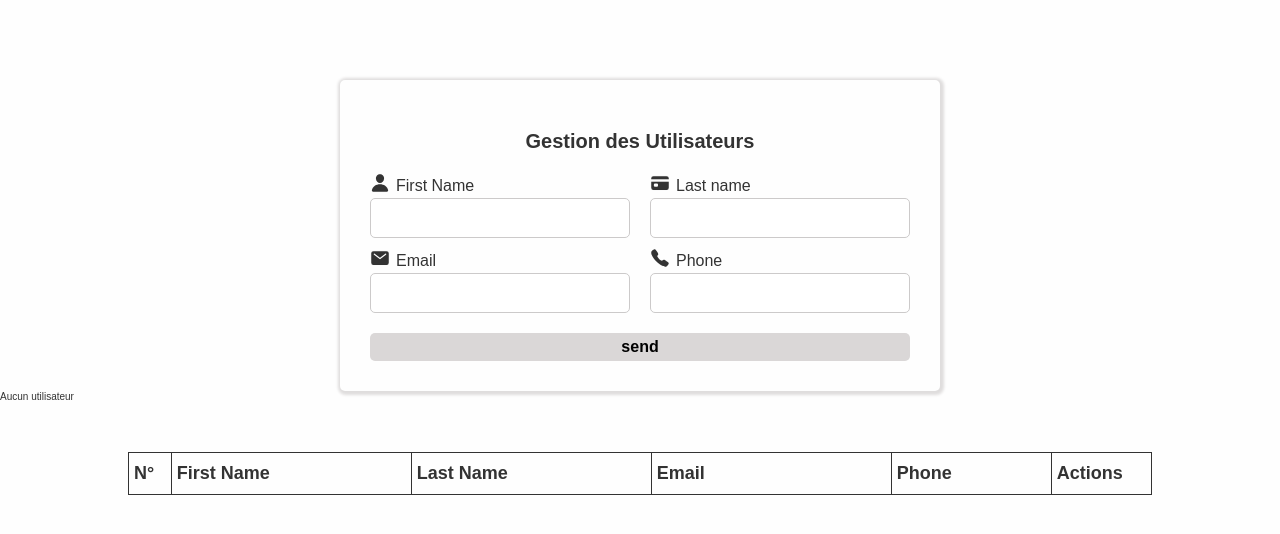
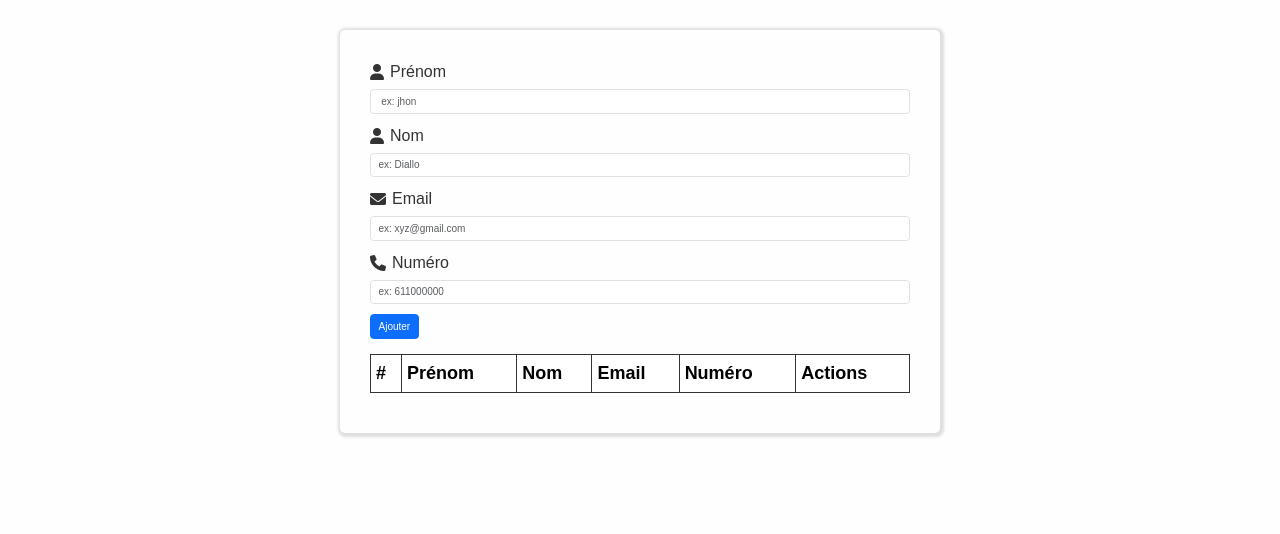
Before and after one commit to Ibrvhima/gistion.utilsateur, a plain HTML site: page index.html in a window 1280 px wide. Drawn offline with nearby package versions, Linux system fonts and the light colour scheme.

Commit message:
Mise à jour du design

```diff
--- a/index.html
+++ b/index.html
@@ -1,67 +1,76 @@
 <!DOCTYPE html>
-<html lang="en">
+<html lang="fr">
 <head>
-    <meta charset="UTF-8" />
-    <meta name="viewport" content="width=device-width, initial-scale=1.0" />
-    <link rel="stylesheet" href="style.css" />
-    <title>Users</title>
+  <meta charset="UTF-8">
+  <meta name="viewport" content="width=device-width, initial-scale=1.0">
+  <title>Gestion des utilisateurs</title>
+  <!-- Ajout de Bootstrap -->
+  <link href="https://cdn.jsdelivr.net/npm/bootstrap@5.3.0-alpha1/dist/css/bootstrap.min.css" rel="stylesheet">
+  <link rel="stylesheet" href="style.css"> <!-- Si tu veux ajouter du style personnalisé -->
+  <!-- Ajout de FontAwesome pour les icônes -->
+  <link href="https://cdnjs.cloudflare.com/ajax/libs/font-awesome/6.0.0-beta3/css/all.min.css" rel="stylesheet">
 </head>
 <body>
-    <div class="container">
-      <h1 class="heading_primary">Gestion des Utilisateurs</h1>
-      <form action="" class="formulaire">
-        <div class="champ1">
-          <div class="nom">
-            <label for="First_name"> <span><ion-icon name="person"></ion-icon></span> First Name</label>
-            <input type="text" class="fname" required autofocus />
-          </div>
-          <div class="nom">
-            <label for="Last_name"><span><ion-icon name="card"></ion-icon></span> Last name</label>
-            <input type="text" class="lname" required/>
-          </div>
-        </div>
-        <div class="champ2">
-          <div class="nom">
-            <label for="Email"><span><ion-icon name="mail"></ion-icon></span> Email</label>
-            <input type="email" class="email"  required />
+
+  <div class="container mt-5">
+    <!-- Message lorsqu'il n'y a pas d'utilisateurs -->
+    <div id="noUserMessage" class="alert alert-warning" style="display: none;">
+      Aucune donnée disponible.
     </div>
 
-          <div class="nom">
-            <label for="Contact"><span><ion-icon name="call"></ion-icon></span> Phone</label>
-            <input type="text" id="number-input" max.length="9" class="contact" required />
+    <!-- Formulaire -->
+    <form class="formulaire">
+      <div class="mb-3">
+        <label for="fname" class="form-label">
+          <i class="fas fa-user"></i> Prénom
+        </label>
+        <input type="text" id="fname" class="form-control fname" placeholder=" ex: jhon">
       </div>
+
+      <div class="mb-3">
+        <label for="lname" class="form-label">
+          <i class="fas fa-user"></i> Nom
+        </label>
+        <input type="text" id="lname" class="form-control lname" placeholder="ex: Diallo">
       </div>
-        <button type="submit" class="button_send">send</button>
+
+      <div class="mb-3">
+        <label for="email" class="form-label">
+          <i class="fas fa-envelope"></i> Email
+        </label>
+        <input type="email" id="email" class="form-control email" placeholder="ex: xyz@gmail.com">
+      </div>
+
+      <div class="mb-3">
+        <label for="contact" class="form-label">
+          <i class="fas fa-phone"></i> Numéro
+        </label>
+        <input type="text" id="contact" class="form-control contact" placeholder="ex: 611000000">
+      </div>
+
+      <button type="submit" class="btn btn-primary">Ajouter</button>
     </form>
-    </div>
-    <p id="noUserMessage">Aucun utilisateur</p>
 
-    <div class="tableau">
-      <table>
+    <!-- Tableau des utilisateurs -->
+    <table class="table table-striped mt-4 userTable">
       <thead>
         <tr>
-            <th class="number">N°</th>
-            <th class="th_fname">First Name</th>
-            <th class="th_lname">Last Name</th>
-            <th class="th_email">Email</th>
-            <th class="th_phone">Phone</th>
-            <th class="actions">Actions</th>
+          <th>#</th>
+          <th>Prénom</th>
+          <th>Nom</th>
+          <th>Email</th>
+          <th>Numéro</th>
+          <th>Actions</th>
         </tr>
       </thead>
-        <tbody class="userTable hidden"></tbody>
+      <tbody>
+        <!-- Les lignes seront ajoutées ici -->
+      </tbody>
     </table>
   </div>
 
-
-
-    <script
-      type="module"
-      src="https://unpkg.com/ionicons@7.1.0/dist/ionicons/ionicons.esm.js"
-    ></script>
-    <script
-      nomodule
-      src="https://unpkg.com/ionicons@7.1.0/dist/ionicons/ionicons.js"
-    ></script>
+  <!-- Ajout de Bootstrap JS pour certains composants si nécessaire -->
+  <script src="https://cdn.jsdelivr.net/npm/bootstrap@5.3.0-alpha1/dist/js/bootstrap.bundle.min.js"></script>
+  <script src="script.js"></script> <!-- Ton script JavaScript -->
 </body>
-  <script src="script.js"></script>
 </html>
```
Lines whose indentation alone changed are shown as unchanged.
